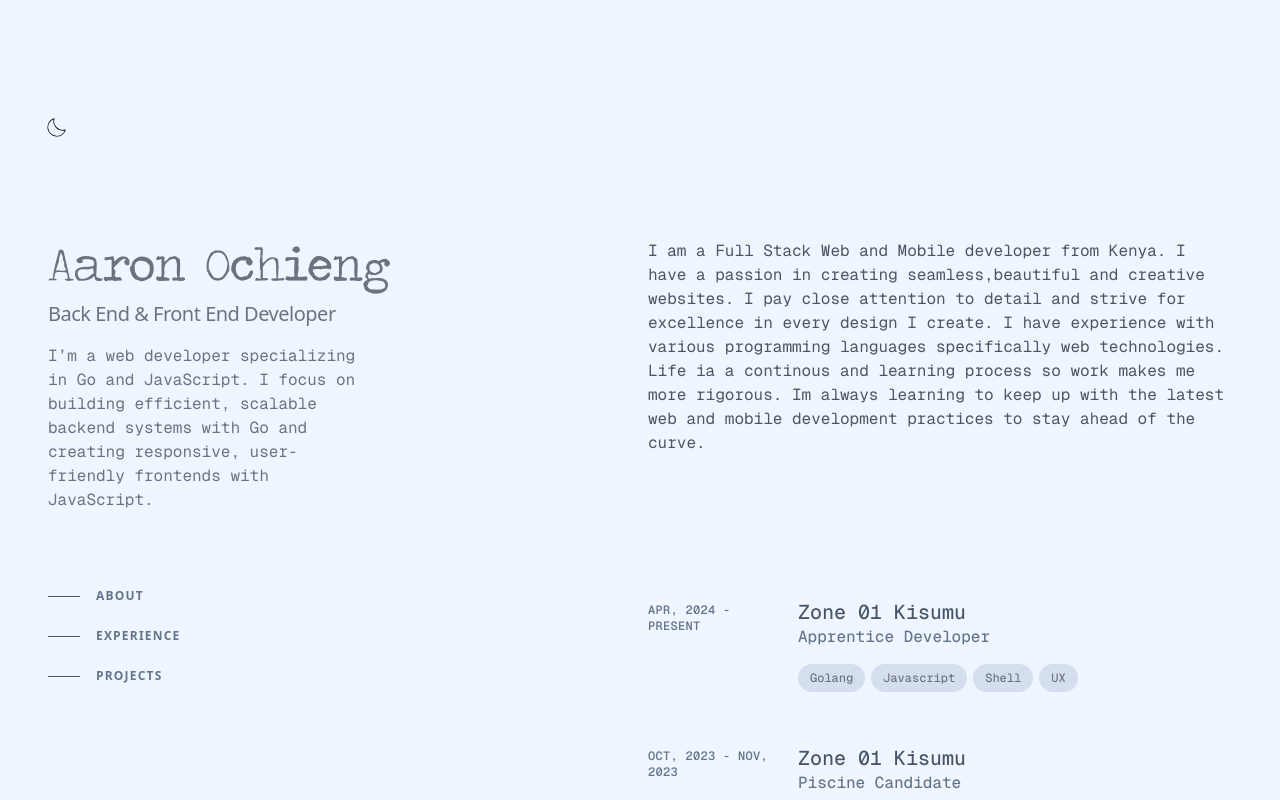
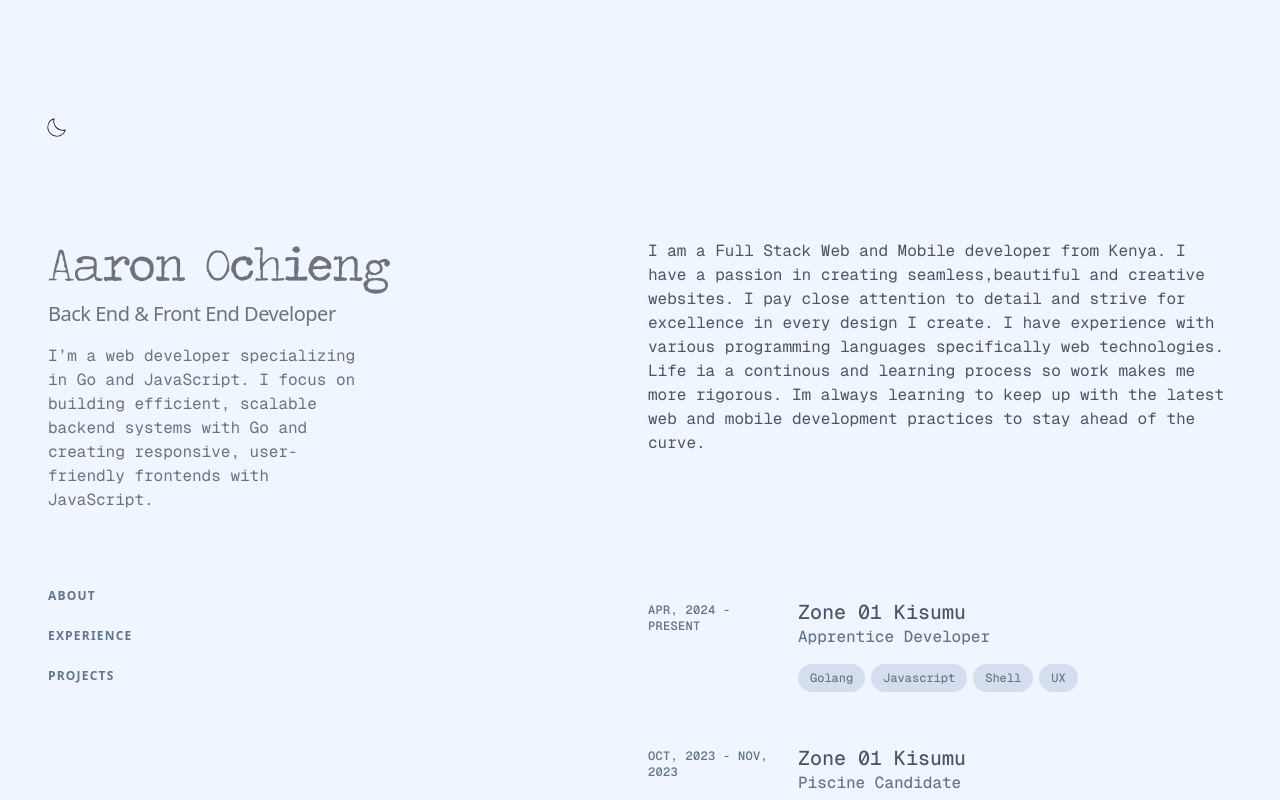
Before and after one commit to Aaron-Ochieng/portfolio, a Next.js app: page / in a window 1280 px wide. Shown: the top 800 px of the page. Built offline with nearby package versions, Linux system fonts and the light colour scheme.

Commit message:
chrore: removed group span

```diff
--- a/app/components/sect1.js
+++ b/app/components/sect1.js
@@ -16,19 +16,17 @@ export default function Section1() {
                     <ul className="mt-16 w-max">
                         <li>
                             <Link className="group flex items-center py-3 active" href="#about">
-                                <span className="nav-indicator mr-4 h-px w-8 bg-slate-600 transition-all group-hover:w-16 group-hover:bg-slate-400  group-focus-visible:bg-slate-400 dark:group-hover:bg-slate-200 group-focus-visible:w-16 dark:group-focus-visible:bg-slate-200 motion-reduce:transition-none"></span>
+
                                 <span className="nav-text text-xs font-bold uppercase tracking-widest text-slate-500 group-hover:text-blue-400 group-focus-visible:text-blue-300 dark:group-hover:text-slate-200 dark:group-focus-visible:text-slate-200">About</span>
                             </Link>
                         </li>
                         <li>
                             <Link className="group flex items-center py-3 " href="#experience">
-                            <span className="span-link-1"></span>
                                 <span className="nav-text text-xs font-bold uppercase tracking-widest text-slate-500 group-hover:text-blue-400 group-focus-visible:text-blue-300 dark:group-hover:text-slate-200 dark:group-focus-visible:text-slate-200">Experience</span>
                             </Link>
                         </li>
                         <li>
                             <Link className="group flex items-center py-3 " href="#projects">
-                            <span className="nav-indicator mr-4 h-px w-8 bg-slate-600 transition-all group-hover:w-16 group-hover:bg-slate-400  group-focus-visible:bg-slate-400 dark:group-hover:bg-slate-200 group-focus-visible:w-16 dark:group-focus-visible:bg-slate-200 motion-reduce:transition-none"></span>
                                 <span className="nav-text text-xs font-bold uppercase tracking-widest text-slate-500 group-hover:text-blue-400 group-focus-visible:text-blue-300 dark:group-hover:text-slate-200 dark:group-focus-visible:text-slate-200">Projects</span>
                             </Link>
                         </li>
```
